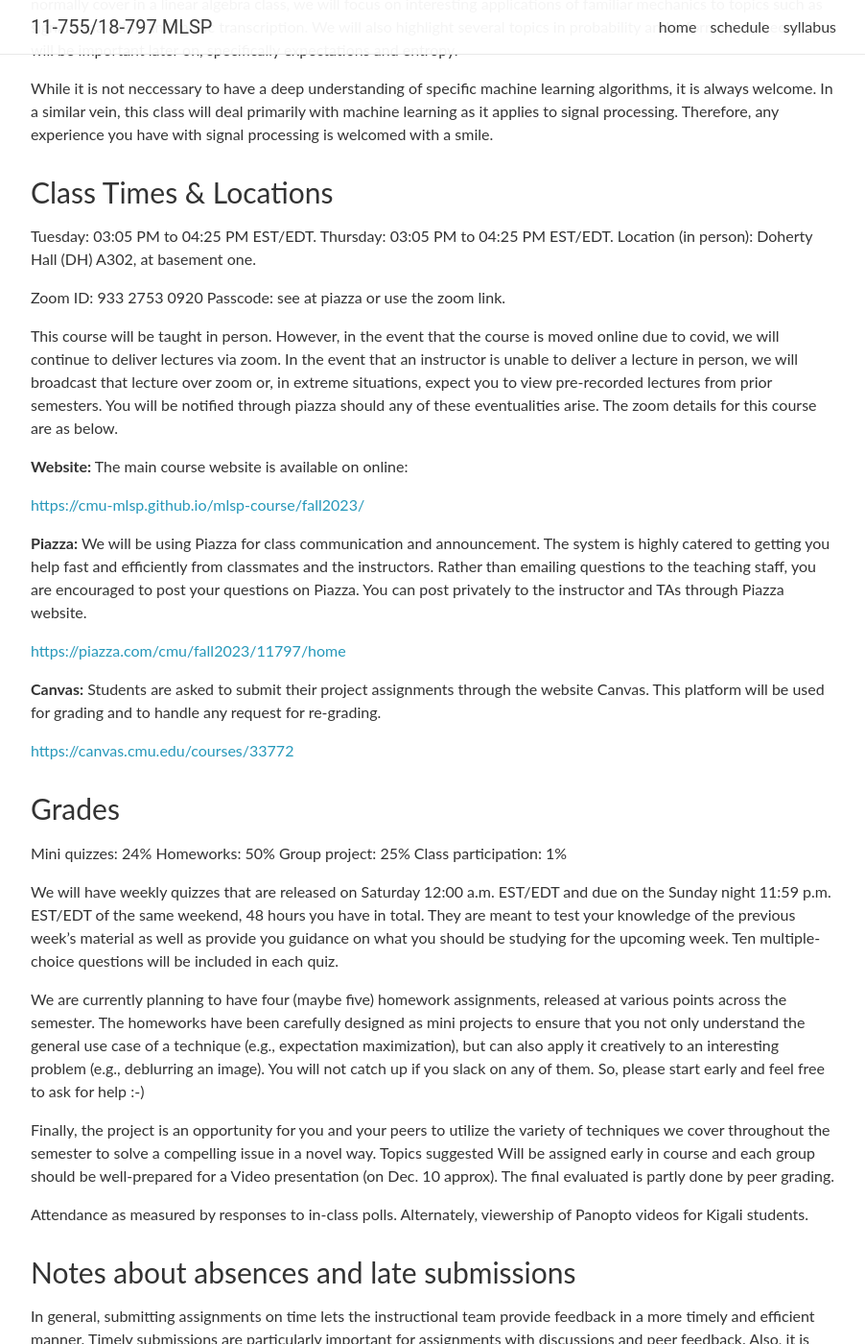
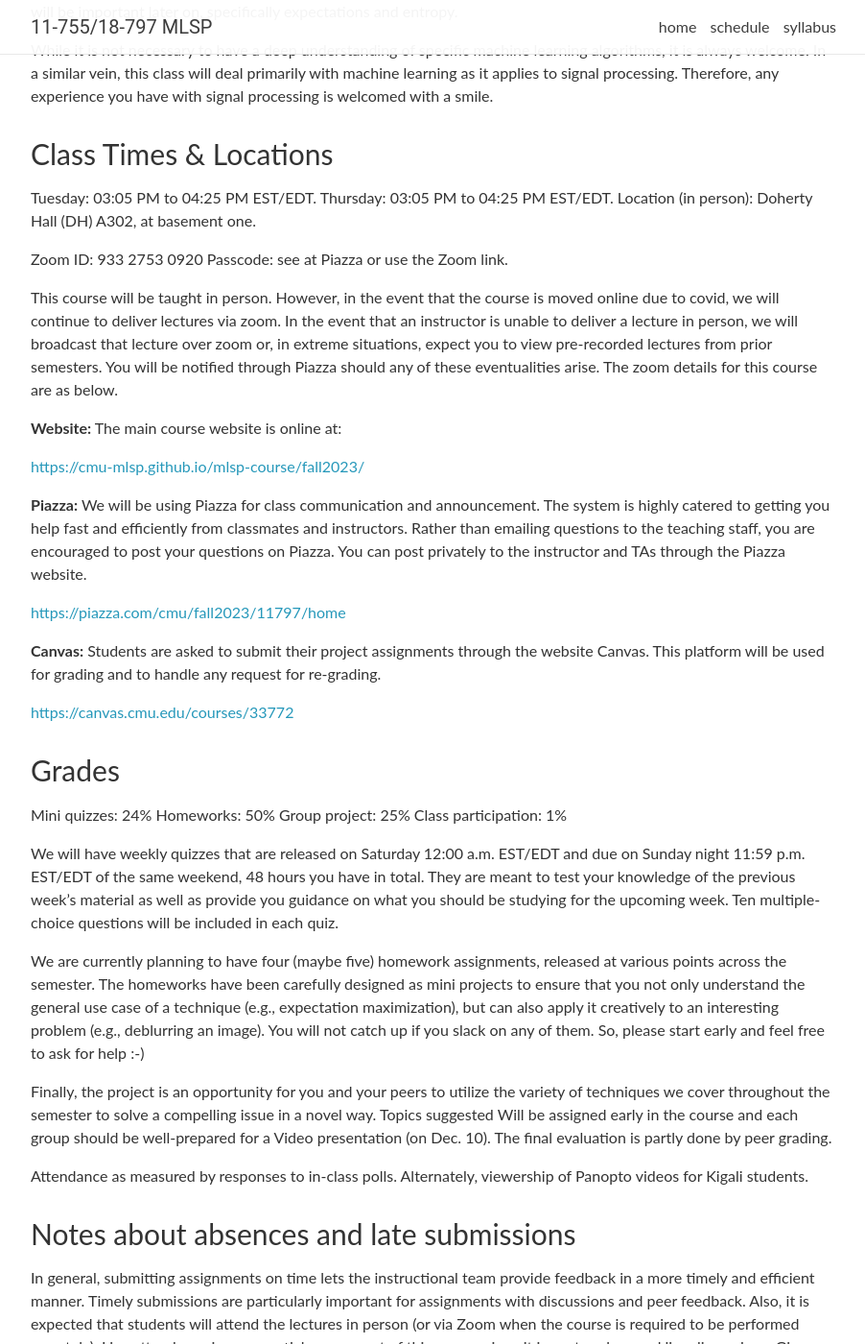
Before and after one commit to cmu-mlsp/cmu-11-755-website, a Jekyll site: the page built from fall2023/_pages/syllabus.md, in a window 1280 px wide and 1400 px high, scrolled down 522 px. Shown: the whole window at 96% size, without its empty margins (188-1090 px from the left). Built offline with Jekyll 4.4.1, drawn with Linux system fonts in a browser that asks for light colours; nearby versions of some CDN libraries; comment, search, counter and statistics services are not loaded; some of the changed text lies outside the part shown.

Commit message:
Update syllabus.md

```diff
--- a/fall2023/_pages/syllabus.md
+++ b/fall2023/_pages/syllabus.md
@@ -4,8 +4,6 @@
 title: Syllabus
 nav: true
 ---
-
-Latest version (in pdf) available [on Piazza](TODO add).
 * (The list will be replaced with the table of contents.)
 {:toc}
 
@@ -17,7 +15,7 @@
 
 It is imperative to your success in this course to have a solid grasp on linear algebra and probability. At the beginning of the semester, we will have two review lectures on linear algebra. Instead of teaching the usual topics you would normally cover in a linear algebra class, we will focus on interesting applications of familiar mechanics to topics such as signal separation and music transcription. We will also highlight several topics in probability and information theory that will be important later on, specifically expectations and entropy.
 
-While it is not neccessary to have a deep understanding of specific machine learning algorithms, it is always welcome. In a similar vein, this class will deal primarily with machine learning as it applies to signal processing. Therefore, any experience you have with signal processing is welcomed with a smile.
+While it is not necessary to have a deep understanding of specific machine learning algorithms, it is always welcome. In a similar vein, this class will deal primarily with machine learning as it applies to signal processing. Therefore, any experience you have with signal processing is welcomed with a smile.
 
 ### Class Times & Locations
 Tuesday: 03:05 PM to 04:25 PM EST/EDT.
@@ -25,17 +23,17 @@
 Location (in person): Doherty Hall (DH) A302, at basement one.
 
 Zoom ID: 933 2753 0920
-Passcode: see at piazza or use the zoom link.
+Passcode: see at Piazza or use the Zoom link.
 
-This course will be taught in person. However, in the event that the course is moved online due to covid, we will continue to deliver lectures via zoom. In the event that an instructor is unable to deliver a lecture in person, we will broadcast that lecture over zoom or, in extreme situations, expect you to view pre-recorded lectures from prior semesters. You will be notified through piazza should any of these eventualities arise. The zoom details for this course are as below.
+This course will be taught in person. However, in the event that the course is moved online due to covid, we will continue to deliver lectures via zoom. In the event that an instructor is unable to deliver a lecture in person, we will broadcast that lecture over zoom or, in extreme situations, expect you to view pre-recorded lectures from prior semesters. You will be notified through Piazza should any of these eventualities arise. The zoom details for this course are as below.
 
-**Website:** The main course website is available on online:
+**Website:** The main course website is online at:
 
 [https://cmu-mlsp.github.io/mlsp-course/fall2023/](https://cmu-mlsp.github.io/mlsp-course/fall2023/)
 
-**Piazza:** We will be using Piazza for class communication and announcement. The system is highly catered to getting you help fast and efficiently from classmates and the instructors. Rather than emailing questions to the teaching staff, you are encouraged to post your questions on Piazza. You can post privately to the instructor and TAs through Piazza website.
+**Piazza:** We will be using Piazza for class communication and announcement. The system is highly catered to getting you help fast and efficiently from classmates and instructors. Rather than emailing questions to the teaching staff, you are encouraged to post your questions on Piazza. You can post privately to the instructor and TAs through the Piazza website.
 
-[https://piazza.com/cmu/fall2023/11797/home](https://piazza.com/cmu/fall2023/11797/home)
+[https://piazza.com/cmu/fall2023/11797/home](https://piazza.com/class/lltl7rebh4r4p1)
 
 **Canvas:** Students are asked to submit their project assignments through the website Canvas. This platform will be used for grading and to handle any request for re-grading.
 
@@ -47,11 +45,11 @@
 Group project: 25%
 Class participation: 1%
 
-We will have weekly quizzes that are released on Saturday 12:00 a.m. EST/EDT and due on the Sunday night 11:59 p.m. EST/EDT of the same weekend, 48 hours you have in total. They are meant to test your knowledge of the previous week's material as well as provide you guidance on what you should be studying for the upcoming week. Ten multiple-choice questions will be included in each quiz.
+We will have weekly quizzes that are released on Saturday 12:00 a.m. EST/EDT and due on Sunday night 11:59 p.m. EST/EDT of the same weekend, 48 hours you have in total. They are meant to test your knowledge of the previous week's material as well as provide you guidance on what you should be studying for the upcoming week. Ten multiple-choice questions will be included in each quiz.
 
 We are currently planning to have four (maybe five) homework assignments, released at various points across the semester. The homeworks have been carefully designed as mini projects to ensure that you not only understand the general use case of a technique (e.g., expectation maximization), but can also apply it creatively to an interesting problem (e.g., deblurring an image). You will not catch up if you slack on any of them. So, please start early and feel free to ask for help :-)
 
-Finally, the project is an opportunity for you and your peers to utilize the variety of techniques we cover throughout the semester to solve a compelling issue in a novel way. Topics suggested Will be assigned early in course and each group should be well-prepared for a Video presentation (on Dec. 10 approx). The final evaluated is partly done by peer grading.
+Finally, the project is an opportunity for you and your peers to utilize the variety of techniques we cover throughout the semester to solve a compelling issue in a novel way. Topics suggested Will be assigned early in the course and each group should be well-prepared for a Video presentation (on Dec. 10). The final evaluation is partly done by peer grading.
 
 Attendance as measured by responses to in-class polls. Alternately, viewership of Panopto videos for Kigali students.
 
@@ -60,13 +58,13 @@
 
 In general, submitting assignments on time lets the instructional team provide feedback in a more timely and efficient manner. Timely submissions are particularly important for assignments with discussions and peer feedback.  Also, it is expected that students will attend the lectures in person (or via Zoom when the course is required to be performed remotely). Live attendance is an essential component of this course given it is centered around live discussions. Given the live nature of the discussions, course lectures will not be recorded.
 
-**Medical-related absences:** If for medical reason you require some extra time for an assignment or may not be able to attend the lecture in person, please contact instructors as soon as possible (the best option is usually via Piazza) and we will help define a new plan that aligns with your constraints.
+**Medical-related absences:** If for medical reasons you require some extra time for an assignment or may not be able to attend the lecture in person, please contact instructors as soon as possible (the best option is usually via Piazza) and we will help define a new plan that aligns with your constraints.
 - Absence requests
   - Students should contact instructors as promptly as possible regarding course absences, with a preference before the course lecture itself.
-  - If you plan to be absent for more than one course lecture, it will be important to contact instructors as promptly as possible.
+  - If you plan to be absent for more than one-course lecture, it will be important to contact instructors as promptly as possible.
 
 **Late submission wildcards:** We offer students and project teams some late submission wildcards to help deal with potential overlaps with other courses or research deadlines. The details are expressed below:
-- Reading assignment wildcards (3 per students)
+- Reading assignment wildcards (3 per student)
   - Each wildcard gives the student a 24-hour extension for the reading assignment deadline.
   - Maximum of 1 wildcard per week
     - This constraint is to ensure that sufficient time is made available to prepare for the Friday discussion.
```
